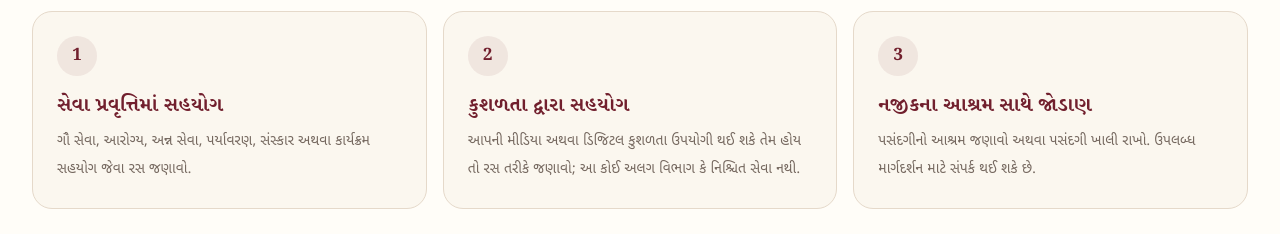
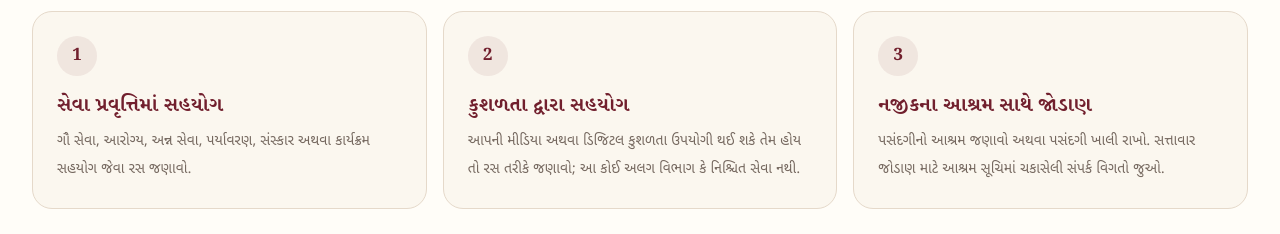
Before and after one commit to optimisticjp/Pim, a Next.js app: page /activities in a window 1280 px wide. Shown: the part 1700-1934 px from the top of the page. Built offline with nearby package versions, Linux system fonts and the light colour scheme.

Commit message:
Fix Seva preview contact wording

```diff
--- a/src/app/(site)/activities/page.tsx
+++ b/src/app/(site)/activities/page.tsx
@@ -16,7 +16,7 @@ export const metadata: Metadata = {
 const participationChoices = [
   { title: "સેવા પ્રવૃત્તિમાં સહયોગ", copy: "ગૌ સેવા, આરોગ્ય, અન્ન સેવા, પર્યાવરણ, સંસ્કાર અથવા કાર્યક્રમ સહયોગ જેવા રસ જણાવો." },
   { title: "કુશળતા દ્વારા સહયોગ", copy: "આપની મીડિયા અથવા ડિજિટલ કુશળતા ઉપયોગી થઈ શકે તેમ હોય તો રસ તરીકે જણાવો; આ કોઈ અલગ વિભાગ કે નિશ્ચિત સેવા નથી." },
-  { title: "નજીકના આશ્રમ સાથે જોડાણ", copy: "પસંદગીનો આશ્રમ જણાવો અથવા પસંદગી ખાલી રાખો. ઉપલબ્ધ માર્ગદર્શન માટે સંપર્ક થઈ શકે છે." },
+  { title: "નજીકના આશ્રમ સાથે જોડાણ", copy: "પસંદગીનો આશ્રમ જણાવો અથવા પસંદગી ખાલી રાખો. સત્તાવાર જોડાણ માટે આશ્રમ સૂચિમાં ચકાસેલી સંપર્ક વિગતો જુઓ." },
 ];
 
 export default function ActivitiesPage() {
```
